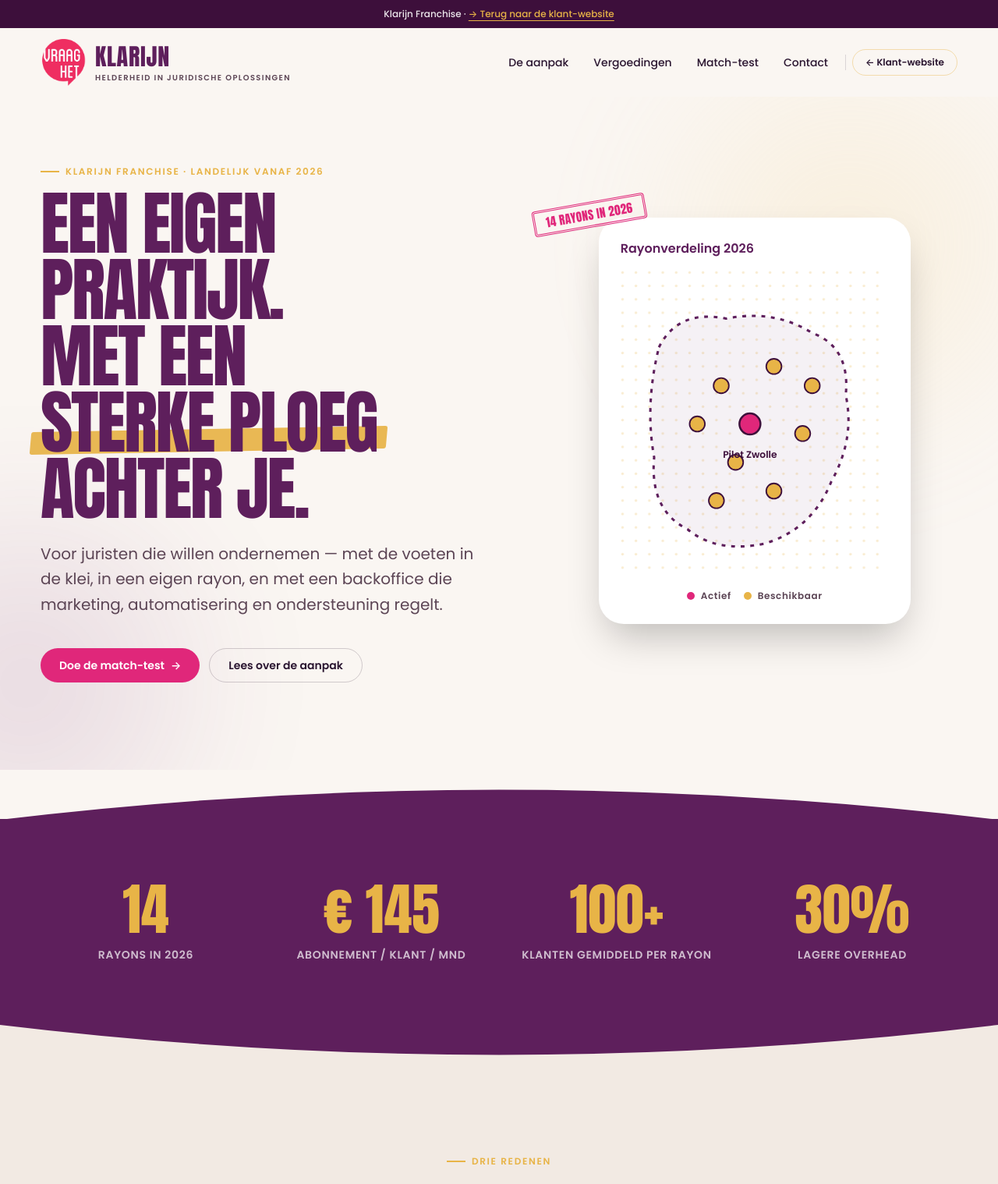
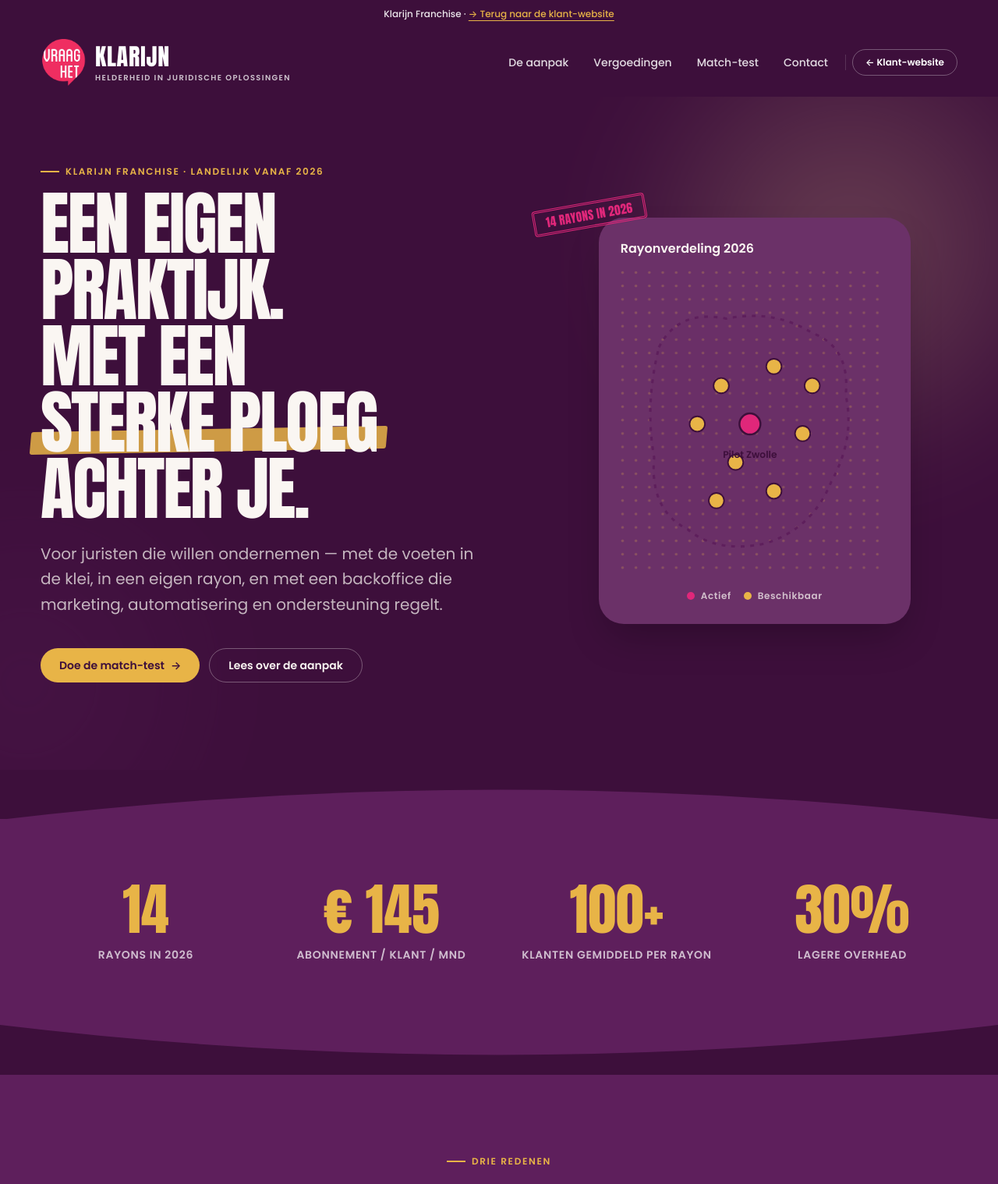
Before and after one commit to Schutzicht/demo-klarijn, an Astro site: page /franchise in a window 1280 px wide. Shown: the top 1518 px of the page at 78% size. Built offline with nearby package versions, Linux system fonts and the light colour scheme; Astro itself is replaced by a stand-in of ours.

Commit message:
Franchise dark mode — duidelijk visueel onderscheid klant ↔ franchise
Per briefing: 'Daarbij verandert de stijl van de website, waardoor de bezoeker
ook door heeft dat hij nu op een ander deel van de site is.'

- body.is-franchise schakelt complete dark mode in:
  - bg-paper → aubergine-deep, bg-paper-2 → aubergine, bg-white → aubergine-soft
  - text-aubergine → paper (witte koppen i.p.v. donker)
  - text-magenta → gold, border-magenta → gold (accents flippen)
  - .btn-primary, .btn-purple → gold/aubergine-deep (CTA's)
  - .eyebrow + .brush → gold accent
  - .form-input → donkere variant met gold focus ring
  - FAQ summary, tag chips, etc. — allemaal goud-accent
- Magenta speech bubble + avatars blijven magenta (brand mark consistency)
- Header krijgt dark glass-blur op franchise (i.p.v. light glass-blur)
- BrandLogo wordmark wordt paper white op franchise i.p.v. aubergine
- Section dividers franchise/index aangepast naar dark-aware kleuren

```diff
--- a/src/components/Header.astro
+++ b/src/components/Header.astro
@@ -28,30 +28,40 @@
 const otherSideHref = variant === 'franchise' ? '/' : '/franchise';
 const otherSideLabel = variant === 'franchise' ? '← Klant-website' : 'Voor juristen';
 const homeHref = variant === 'franchise' ? '/franchise' : '/';
+const isFranchise = variant === 'franchise';
+
+// Header background bij scroll: licht-glass op klant, donker-glass op franchise
+const bgClass = isFranchise
+  ? 'group-data-[scrolled]/hdr:bg-[rgba(38,8,37,0.78)] group-data-[scrolled]/hdr:border-white/10 group-data-[scrolled]/hdr:shadow-[0_4px_24px_rgba(0,0,0,0.25)]'
+  : 'group-data-[scrolled]/hdr:bg-[rgba(250,246,242,0.85)] group-data-[scrolled]/hdr:border-ink/10 group-data-[scrolled]/hdr:shadow-[0_4px_24px_rgba(94,31,92,0.05)]';
 ---
 
-<header class="sticky top-0 z-50 group/hdr" data-header>
+<header class="sticky top-0 z-50 group/hdr" data-header data-variant={variant}>
   <!-- Translucent background — invisible at top, glass-blur on scroll -->
   <div
-    class="absolute inset-0 -z-10 transition-all duration-300
-           group-data-[scrolled]/hdr:bg-[rgba(250,246,242,0.85)]
-           group-data-[scrolled]/hdr:backdrop-blur-xl
-           group-data-[scrolled]/hdr:backdrop-saturate-150
-           group-data-[scrolled]/hdr:border-b
-           group-data-[scrolled]/hdr:border-ink/10
-           group-data-[scrolled]/hdr:shadow-[0_4px_24px_rgba(94,31,92,0.05)]"
+    class:list={[
+      'absolute inset-0 -z-10 transition-all duration-300',
+      'group-data-[scrolled]/hdr:backdrop-blur-xl group-data-[scrolled]/hdr:backdrop-saturate-150 group-data-[scrolled]/hdr:border-b',
+      bgClass,
+    ]}
     aria-hidden="true"
   ></div>
 
   <div class="max-w-[1240px] mx-auto px-4 md:px-8 flex items-center justify-between gap-4 lg:gap-6 transition-[height] duration-300 h-[88px] group-data-[scrolled]/hdr:h-[68px]">
     <BrandLogo
       href={homeHref}
+      theme={isFranchise ? 'dark' : 'light'}
       bubbleClass="w-12 md:w-14 lg:w-[58px] h-auto shrink-0 transition-[width] duration-300 group-data-[scrolled]/hdr:w-10 md:group-data-[scrolled]/hdr:w-12"
     />
 
     <button
       type="button"
-      class="lg:hidden bg-aubergine/8 hover:bg-aubergine hover:text-white border border-aubergine/15 rounded-full px-4 py-2 text-xs font-semibold cursor-pointer text-aubergine transition-all"
+      class:list={[
+        'lg:hidden border rounded-full px-4 py-2 text-xs font-semibold cursor-pointer transition-all',
+        isFranchise
+          ? 'bg-white/10 hover:bg-gold hover:text-aubergine-deep border-white/25 text-white'
+          : 'bg-aubergine/8 hover:bg-aubergine hover:text-white border-aubergine/15 text-aubergine',
+      ]}
       data-menu-toggle
       aria-expanded="false"
       aria-controls="primary-nav"
@@ -59,32 +69,48 @@
 
     <nav
       id="primary-nav"
-      class="hidden lg:flex items-center gap-1 [&[data-open]]:flex max-lg:[&[data-open]]:absolute max-lg:[&[data-open]]:top-full max-lg:[&[data-open]]:left-0 max-lg:[&[data-open]]:right-0 max-lg:[&[data-open]]:bg-paper max-lg:[&[data-open]]:flex-col max-lg:[&[data-open]]:items-stretch max-lg:[&[data-open]]:p-4 max-lg:[&[data-open]]:gap-1 max-lg:[&[data-open]]:border-t max-lg:[&[data-open]]:border-b max-lg:[&[data-open]]:border-ink/10 max-lg:[&[data-open]]:shadow-lg"
+      class:list={[
+        'hidden lg:flex items-center gap-1',
+        '[&[data-open]]:flex max-lg:[&[data-open]]:absolute max-lg:[&[data-open]]:top-full max-lg:[&[data-open]]:left-0 max-lg:[&[data-open]]:right-0',
+        'max-lg:[&[data-open]]:flex-col max-lg:[&[data-open]]:items-stretch max-lg:[&[data-open]]:p-4 max-lg:[&[data-open]]:gap-1 max-lg:[&[data-open]]:shadow-lg',
+        isFranchise
+          ? 'max-lg:[&[data-open]]:bg-aubergine-deep max-lg:[&[data-open]]:border-t max-lg:[&[data-open]]:border-b max-lg:[&[data-open]]:border-white/10'
+          : 'max-lg:[&[data-open]]:bg-paper max-lg:[&[data-open]]:border-t max-lg:[&[data-open]]:border-b max-lg:[&[data-open]]:border-ink/10',
+      ]}
       aria-label="Hoofdnavigatie"
     >
       {items.map((item) => {
         const isActive = active === item.label;
+        if (isFranchise) {
+          return (
+            <a
+              href={item.href}
+              class:list={[
+                'no-underline text-sm font-medium px-3.5 py-2 rounded-full transition-colors',
+                isActive ? 'bg-gold/15 text-gold' : 'text-white/85 hover:text-gold hover:bg-white/8',
+              ]}
+            >{item.label}</a>
+          );
+        }
         return (
           <a
             href={item.href}
             class:list={[
               'no-underline text-sm font-medium px-3.5 py-2 rounded-full transition-colors',
-              isActive
-                ? 'bg-aubergine/10 text-aubergine'
-                : 'text-ink hover:text-magenta hover:bg-aubergine/5',
+              isActive ? 'bg-aubergine/10 text-aubergine' : 'text-ink hover:text-magenta hover:bg-aubergine/5',
             ]}
           >{item.label}</a>
         );
       })}
 
-      <span class="hidden lg:inline-block w-px h-5 bg-ink/15 mx-1" aria-hidden="true"></span>
+      <span class:list={['hidden lg:inline-block w-px h-5 mx-1', isFranchise ? 'bg-white/15' : 'bg-ink/15']} aria-hidden="true"></span>
 
       <a
         href={otherSideHref}
         class:list={[
           'no-underline text-xs font-semibold rounded-full px-4 py-2 border whitespace-nowrap transition-all',
-          variant === 'franchise'
-            ? 'text-ink border-gold/40 hover:bg-gold hover:text-aubergine-deep hover:border-gold'
+          isFranchise
+            ? 'text-white border-white/30 hover:bg-magenta hover:text-white hover:border-magenta'
             : 'text-ink border-aubergine/20 hover:bg-aubergine hover:text-white hover:border-aubergine',
         ]}
       >
--- a/src/pages/franchise/index.astro
+++ b/src/pages/franchise/index.astro
@@ -79,7 +79,7 @@
     </div>
   </section>
 
-  <SectionDivider variant="curve-down" from="var(--color-paper)" to="var(--color-aubergine)" />
+  <SectionDivider variant="curve-down" from="var(--color-aubergine-deep)" to="var(--color-aubergine)" />
 
   <!-- ========== Animated stats on dark band ========== -->
   <section class="bg-aubergine text-white py-16 md:py-20">
@@ -102,7 +102,7 @@
     </div>
   </section>
 
-  <SectionDivider variant="curve" from="var(--color-aubergine)" to="var(--color-paper-2)" />
+  <SectionDivider variant="curve" from="var(--color-aubergine)" to="var(--color-aubergine-deep)" />
 
   <!-- ========== Pillars ========== -->
   <section class="section-y bg-paper-2">
@@ -128,7 +128,7 @@
     </div>
   </section>
 
-  <SectionDivider variant="wave" from="var(--color-paper-2)" to="var(--color-paper)" />
+  <SectionDivider variant="wave" from="var(--color-aubergine)" to="var(--color-aubergine-deep)" />
 
   <!-- ========== Franchisenemer vraagt ========== -->
   <section class="section-y bg-paper">
--- a/src/styles/global.css
+++ b/src/styles/global.css
@@ -284,6 +284,104 @@
   }
 }
 
+/* =========================================================
+   FRANCHISE DARK MODE
+   Body class `is-franchise` flipt het hele canvas naar donker:
+   diep aubergine bg, witte tekst, goud i.p.v. magenta als primair accent.
+   De magenta speech bubble (brand mark) blijft bewust onveranderd.
+   ========================================================= */
+
+body.is-franchise {
+  background-color: var(--color-aubergine-deep);
+  color: var(--color-paper);
+}
+
+/* Surface remapping */
+body.is-franchise .bg-paper { background-color: var(--color-aubergine-deep); }
+body.is-franchise .bg-paper-2 { background-color: var(--color-aubergine); }
+body.is-franchise .bg-white {
+  background-color: color-mix(in oklab, var(--color-aubergine) 92%, white);
+  color: var(--color-paper);
+}
+
+/* Text remapping — koppen worden wit (gold reserveren voor accents) */
+body.is-franchise .text-aubergine { color: var(--color-paper); }
+body.is-franchise .text-aubergine-deep { color: var(--color-paper); }
+body.is-franchise .text-ink { color: var(--color-paper); }
+body.is-franchise .text-ink-soft { color: rgba(250, 246, 242, 0.72); }
+
+/* Borders die ink/15 etc. gebruiken — invert */
+body.is-franchise [class*="border-ink/"] { border-color: rgba(250, 246, 242, 0.14); }
+
+/* Magenta accents → goud op franchise (behalve de speech bubble en specifieke gevallen) */
+body.is-franchise .text-magenta { color: var(--color-gold); }
+body.is-franchise .text-magenta-soft { color: var(--color-gold-soft); }
+body.is-franchise .border-magenta { border-color: var(--color-gold); }
+body.is-franchise .border-l-magenta,
+body.is-franchise [class*="border-l-4"][class*="border-magenta"] { border-color: var(--color-gold); }
+
+/* CTA's en buttons */
+body.is-franchise .btn-primary {
+  background-color: var(--color-gold);
+  color: var(--color-aubergine-deep);
+}
+body.is-franchise .btn-primary:hover {
+  background-color: #DDA837;
+  color: var(--color-aubergine-deep);
+  box-shadow: 0 10px 24px rgba(232, 180, 71, 0.35);
+}
+body.is-franchise .btn-purple {
+  background-color: var(--color-gold);
+  color: var(--color-aubergine-deep);
+}
+body.is-franchise .btn-purple:hover {
+  background-color: #DDA837;
+  color: var(--color-aubergine-deep);
+}
+body.is-franchise .btn-ghost {
+  color: var(--color-paper);
+  border-color: rgba(250, 246, 242, 0.32);
+}
+body.is-franchise .btn-ghost:hover {
+  background-color: var(--color-gold);
+  color: var(--color-aubergine-deep);
+  border-color: var(--color-gold);
+}
+
+/* Eyebrow */
+body.is-franchise .eyebrow { color: var(--color-gold); }
+body.is-franchise .eyebrow::before { background: var(--color-gold); }
+
+/* Brush highlight wordt goud op franchise */
+body.is-franchise .brush::after { background: var(--color-gold); opacity: 0.85; }
+body.is-franchise .brush--soft::after { background: var(--color-gold-soft); opacity: 1; }
+
+/* Form inputs op donkere bg */
+body.is-franchise .form-input {
+  background-color: rgba(250, 246, 242, 0.08);
+  border-color: rgba(250, 246, 242, 0.18);
+  color: var(--color-paper);
+}
+body.is-franchise .form-input::placeholder { color: rgba(250, 246, 242, 0.45); }
+body.is-franchise .form-input:focus {
+  border-color: var(--color-gold);
+  background-color: rgba(250, 246, 242, 0.12);
+  box-shadow: 0 0 0 4px rgba(232, 180, 71, 0.18);
+}
+body.is-franchise .form-label { color: rgba(250, 246, 242, 0.7); }
+
+/* FAQ panels */
+body.is-franchise .faq-item summary { color: var(--color-gold); }
+body.is-franchise .faq-item summary::after { color: var(--color-gold); }
+
+/* Tag chip op donkere bg */
+body.is-franchise .tag {
+  background-color: rgba(232, 180, 71, 0.16);
+  color: var(--color-gold);
+}
+
+/* Scroll-reveal: ongewijzigd */
+
 /* ----- Modal -------------------------------------------- */
 @layer components {
   .modal-backdrop {
```
